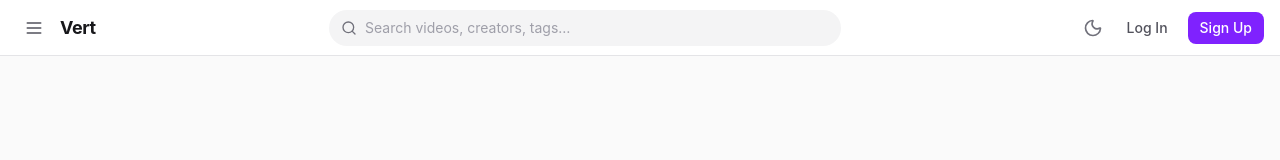
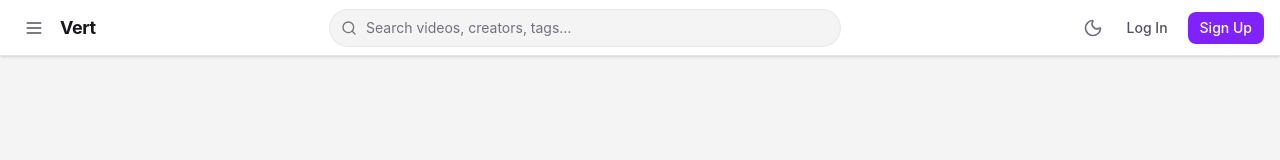
Before and after one commit to TisoneK/vert, a Next.js app: page /admin in a window 1280 px wide. Shown: the top 160 px of the page. Built offline with nearby package versions, Linux system fonts and the light colour scheme; no server answers; the database is empty.

Commit message:
fix(theme): restore light mode hierarchy

```diff
--- a/src/app/globals.css
+++ b/src/app/globals.css
@@ -45,7 +45,7 @@
 
 :root {
   --radius: 0.625rem;
-  --background: oklch(1 0 0);
+  --background: oklch(0.975 0 0);
   --foreground: oklch(0.15 0 0);
   --card: oklch(1 0 0);
   --card-foreground: oklch(0.15 0 0);
@@ -53,15 +53,15 @@
   --popover-foreground: oklch(0.15 0 0);
   --primary: oklch(0.606 0.25 292);
   --primary-foreground: oklch(0.985 0 0);
-  --secondary: oklch(0.95 0 0);
+  --secondary: oklch(0.94 0 0);
   --secondary-foreground: oklch(0.15 0 0);
-  --muted: oklch(0.95 0 0);
-  --muted-foreground: oklch(0.45 0 0);
-  --accent: oklch(0.95 0 0);
+  --muted: oklch(0.94 0 0);
+  --muted-foreground: oklch(0.42 0 0);
+  --accent: oklch(0.94 0 0);
   --accent-foreground: oklch(0.15 0 0);
   --destructive: oklch(0.577 0.245 27.325);
-  --border: oklch(0 0 0 / 10%);
-  --input: oklch(0 0 0 / 15%);
+  --border: oklch(0.2 0 0 / 12%);
+  --input: oklch(0.2 0 0 / 16%);
   --ring: oklch(0.606 0.25 292);
   --chart-1: oklch(0.606 0.25 292);
   --chart-2: oklch(0.696 0.17 162.48);
@@ -297,8 +297,8 @@
   --vert-text-primary: #18181b;
   --vert-text-secondary: #52525b;
   --vert-text-tertiary: #71717a;
-  --vert-border-default: rgba(0,0,0,0.06);
-  --vert-border-subtle: rgba(0,0,0,0.03);
+  --vert-border-default: rgba(0,0,0,0.10);
+  --vert-border-subtle: rgba(0,0,0,0.05);
   --vert-brand: #7c3aed;
   --vert-brand-hover: #6d28d9;
   --vert-danger: #ef4444;
--- a/src/components/vert/CommentSection.tsx
+++ b/src/components/vert/CommentSection.tsx
@@ -166,7 +166,7 @@ export function CommentSection({ videoId, compact = false }: CommentSectionProps
           </div>
         </div>
       ) : (
-        <div className={`flex items-center justify-between gap-3 rounded-lg border border-zinc-200 bg-zinc-50/80 px-3 py-2.5 dark:border-zinc-700 dark:bg-zinc-900/60 ${isEmpty ? 'mb-3' : 'mb-6'}`}>
+        <div className={`flex items-center justify-between gap-3 rounded-xl border border-zinc-200 bg-white px-3 py-2.5 shadow-sm dark:border-zinc-700 dark:bg-zinc-900/60 dark:shadow-none ${isEmpty ? 'mb-3' : 'mb-6'}`}>
           <p className="text-sm text-zinc-600 dark:text-zinc-300">
             Join the conversation by signing in.
           </p>
@@ -232,7 +232,7 @@ export function CommentSection({ videoId, compact = false }: CommentSectionProps
                     {timeAgo(comment.createdAt)}
                   </span>
                 </div>
-                <p className="text-sm text-zinc-600 dark:text-zinc-400 mt-0.5">{comment.content}</p>
+                <p className="text-sm text-zinc-700 dark:text-zinc-400 mt-0.5">{comment.content}</p>
               </div>
               {user && (user.id === comment.user.id || user.role === 'admin') && (
                 <button
--- a/src/components/vert/Header.tsx
+++ b/src/components/vert/Header.tsx
@@ -57,7 +57,7 @@ export function Header({ onLogout, onToggleSidebar, onToggleMobileDrawer, sideba
   }
 
   return (
-    <header className="shrink-0 z-50 h-14 bg-white dark:bg-zinc-900 border-b border-zinc-200 dark:border-zinc-700">
+    <header className="shrink-0 z-50 h-14 bg-white dark:bg-zinc-900 border-b border-zinc-200 dark:border-zinc-700 shadow-sm dark:shadow-none">
       <div className="flex items-center justify-between h-full px-4 gap-3">
         {/* Left: Burger + Logo */}
         <div className="flex items-center gap-2 shrink-0">
@@ -94,7 +94,7 @@ export function Header({ onLogout, onToggleSidebar, onToggleMobileDrawer, sideba
                 value={searchQuery}
                 onChange={(e) => setSearchQuery(e.target.value)}
                 placeholder="Search videos, creators, tags…"
-                className="w-full pl-9 pr-4 py-2 bg-zinc-100 dark:bg-zinc-800 rounded-full text-base md:text-sm text-zinc-600 dark:text-zinc-300 placeholder:text-zinc-400 dark:placeholder:text-zinc-500 focus:outline-none focus:ring-1 focus:ring-violet-600 transition-colors"
+                className="w-full pl-9 pr-4 py-2 bg-zinc-100 dark:bg-zinc-800 border border-zinc-200/80 dark:border-transparent rounded-full text-base md:text-sm text-zinc-700 dark:text-zinc-300 placeholder:text-zinc-500 dark:placeholder:text-zinc-500 focus:outline-none focus:ring-1 focus:ring-violet-600 transition-colors"
               />
             </div>
           </form>
@@ -232,7 +232,7 @@ export function Header({ onLogout, onToggleSidebar, onToggleMobileDrawer, sideba
 
       {/* Mobile search overlay */}
       {showMobileSearch && (
-        <div className="md:hidden border-t border-zinc-200 dark:border-zinc-700 bg-white dark:bg-zinc-900 p-3 animate-vert-fade-in">
+        <div className="md:hidden border-t border-zinc-200 dark:border-zinc-700 bg-white dark:bg-zinc-900 p-3 shadow-sm dark:shadow-none animate-vert-fade-in">
           <form onSubmit={handleSearch} className="flex gap-2">
             <div className="relative flex-1">
               <Search className="absolute left-3 top-1/2 -translate-y-1/2 h-4 w-4 text-zinc-500 dark:text-zinc-400" />
--- a/src/components/vert/RelatedVideos.tsx
+++ b/src/components/vert/RelatedVideos.tsx
@@ -55,7 +55,7 @@ export function RelatedVideos({ videoId, compact = false }: RelatedVideosProps)
         {videos.map((video) => (
           <div
             key={video.id}
-            className="flex gap-2 cursor-pointer group p-1.5 rounded-lg hover:bg-zinc-100 dark:hover:bg-zinc-800 transition-colors"
+            className="flex gap-2 cursor-pointer group rounded-xl border border-zinc-200 bg-white p-2 shadow-sm hover:border-zinc-300 hover:bg-zinc-50 hover:shadow-md dark:border-zinc-800 dark:bg-zinc-900 dark:shadow-none dark:hover:border-zinc-700 dark:hover:bg-zinc-800 transition-all"
             onClick={() => navigate({ page: 'video', videoId: video.id })}
             onMouseEnter={() => prefetchVideo(video.id)}
             onTouchStart={() => prefetchVideo(video.id)}
--- a/src/components/vert/VertApp.tsx
+++ b/src/components/vert/VertApp.tsx
@@ -132,7 +132,7 @@ export function VertApp() {
   // the distracting app shell visible behind the auth modal.
   if (!user && (currentView.page === 'login' || currentView.page === 'signup')) {
     return (
-      <div className="min-h-screen bg-zinc-50 dark:bg-zinc-950">
+      <div className="min-h-screen bg-zinc-100 dark:bg-zinc-950">
         {currentView.page === 'login' ? <LoginForm /> : <SignupForm />}
       </div>
     )
@@ -141,7 +141,7 @@ export function VertApp() {
   // The contact page is another deep link that doesn't require auth.
   if (!user && currentView.page === 'contact') {
     return (
-      <div className="min-h-screen bg-zinc-50 dark:bg-zinc-950">
+      <div className="min-h-screen bg-zinc-100 dark:bg-zinc-950">
         <header className="border-b border-zinc-100 dark:border-zinc-800 bg-white dark:bg-zinc-900">
           <div className="max-w-5xl mx-auto px-4 h-14 flex items-center justify-between">
             <button
@@ -180,7 +180,7 @@ export function VertApp() {
   // The changelog page is a public deep link — no auth required.
   if (!user && currentView.page === 'changelog') {
     return (
-      <div className="min-h-screen bg-zinc-50 dark:bg-zinc-950">
+      <div className="min-h-screen bg-zinc-100 dark:bg-zinc-950">
         <header className="border-b border-zinc-100 dark:border-zinc-800 bg-white dark:bg-zinc-900">
           <div className="max-w-5xl mx-auto px-4 h-14 flex items-center justify-between">
             <button
@@ -287,7 +287,7 @@ export function VertApp() {
   }
 
   return (
-    <div className="h-screen overflow-hidden bg-zinc-50 dark:bg-zinc-950 text-zinc-800 dark:text-zinc-100 flex flex-col">
+    <div className="h-screen overflow-hidden bg-zinc-100 dark:bg-zinc-950 text-zinc-800 dark:text-zinc-100 flex flex-col">
       <Header
         onLogout={handleLogout}
         sidebarOpen={!sidebarCollapsed}
```
Also changed, not shown: src/components/vert/VideoDetail.tsx (+7 -7 lines).
